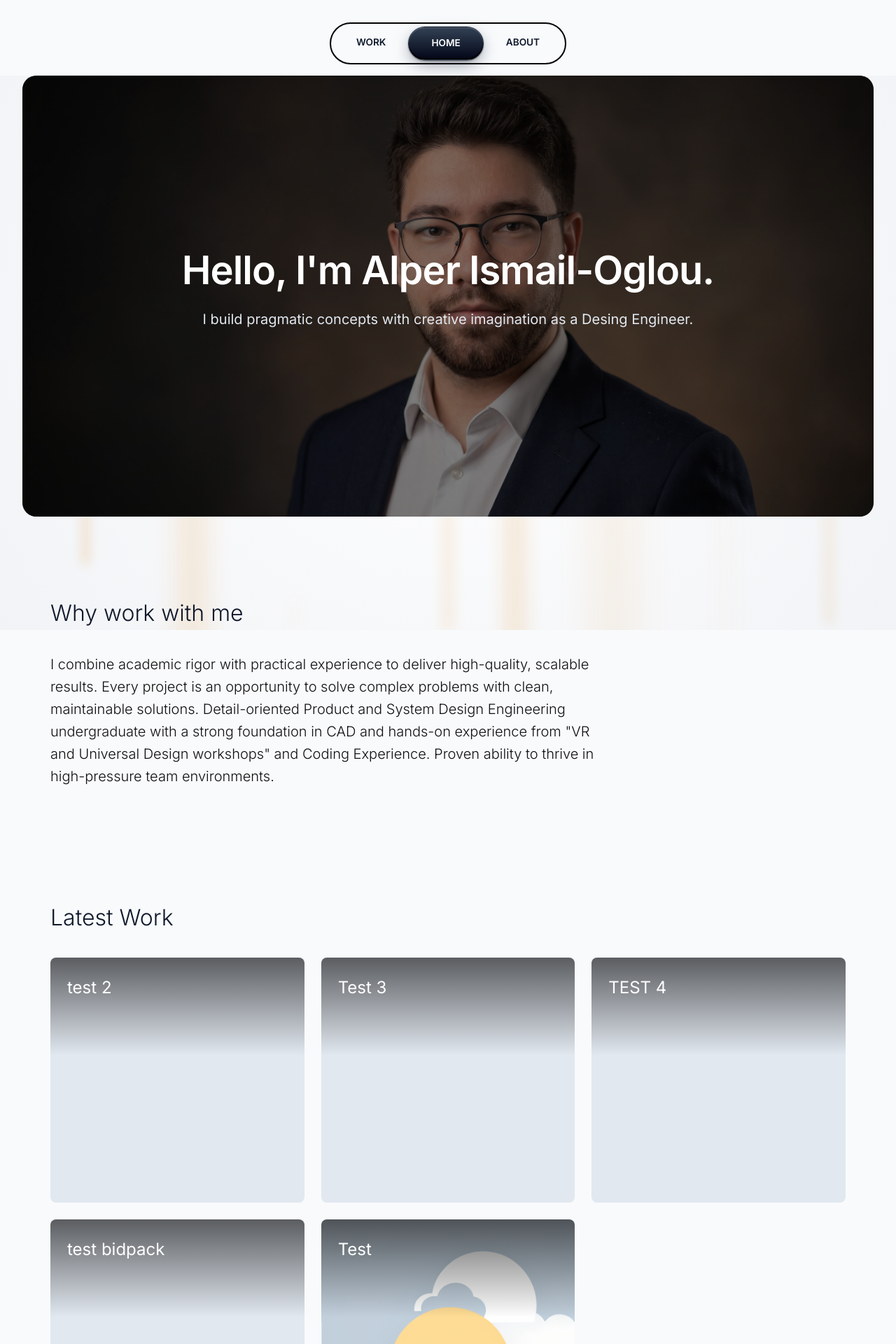
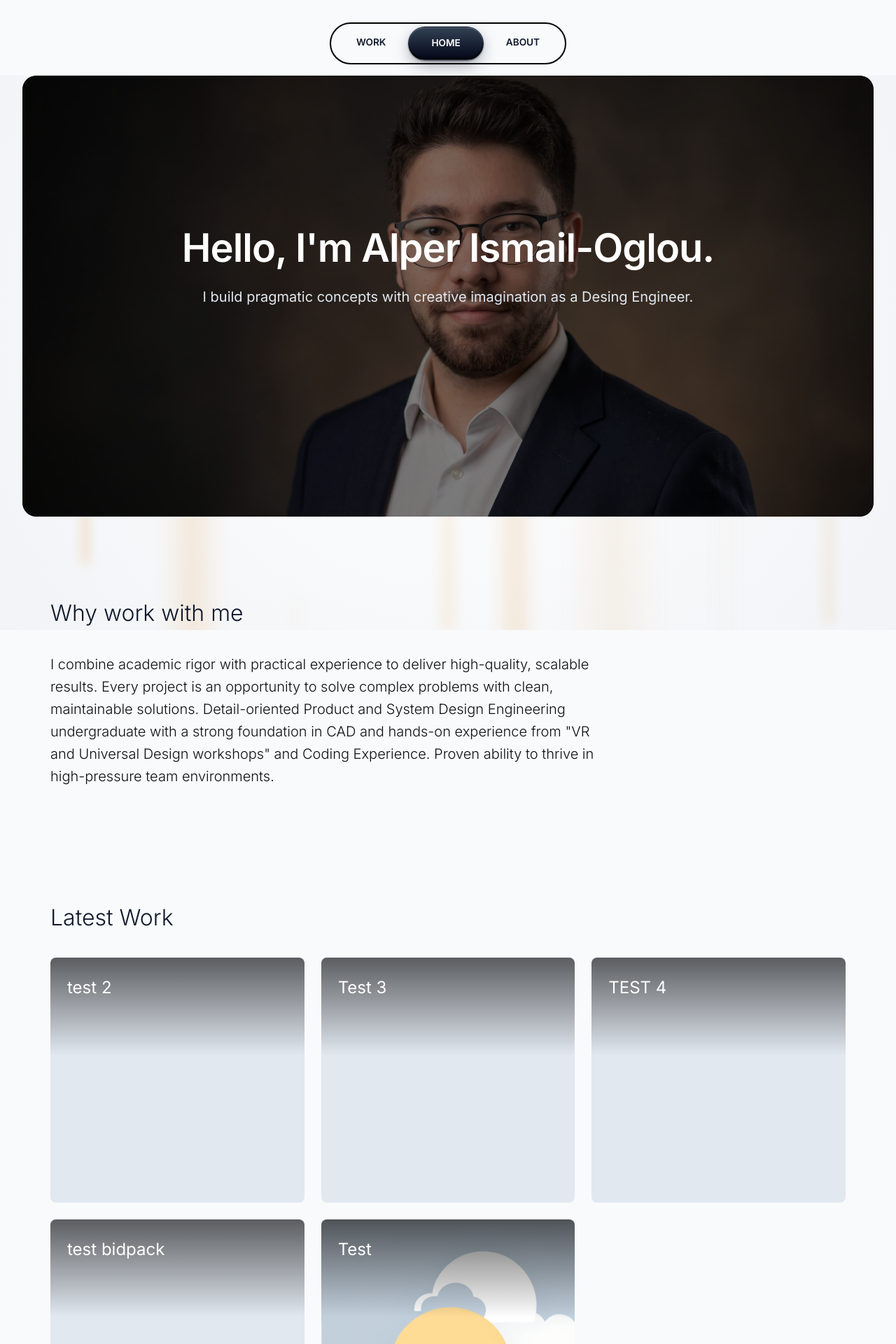
Before and after one commit to AlperIsmailoglou/Portfolio, a Jekyll site: the page built from index.html, in a window 1280 px wide. Shown: the top 1920 px of the page at 70% size. Built offline with Jekyll 4.4.1, drawn with Linux system fonts in a browser that asks for light colours.

Commit message:
Update style.css

```diff
--- a/assets/css/style.css
+++ b/assets/css/style.css
@@ -145,6 +145,7 @@ body {
 
 .hero-content {
     position: relative;
+    bottom: 5%;
     z-index: 2;
     color: white;
 }
```
